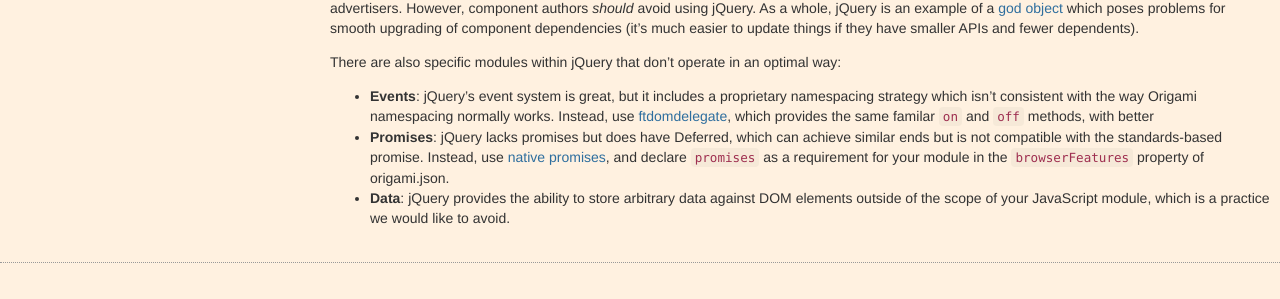
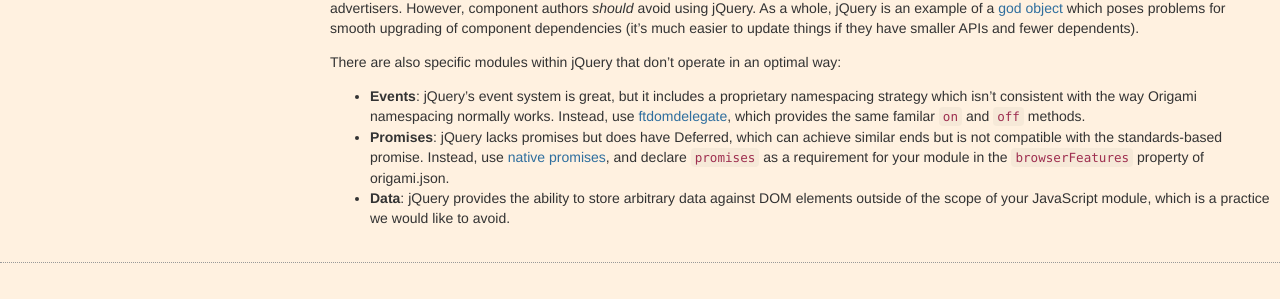
Before and after one commit to Financial-Times/ft-origami, a Jekyll site: the page built from docs/3rd-party-a-list.md, in a window 1280 px wide. Shown: the part 1108-1407 px from the top of the page. Built offline with Jekyll 4.4.1, drawn with Linux system fonts in a browser that asks for light colours; some web fonts are replaced.

Commit message:
Drop hanging sentence fragment

```diff
--- a/docs/3rd-party-a-list.md
+++ b/docs/3rd-party-a-list.md
@@ -64,6 +64,6 @@ jQuery is a commonly requested general purpose library, and may well already be
 
 There are also specific modules within jQuery that don't operate in an optimal way:
 
-* **Events**: jQuery's event system is great, but it includes a proprietary namespacing strategy which isn't consistent with the way Origami namespacing normally works.  Instead, use [ftdomdelegate](https://github.com/ftlabs/ftdomdelegate), which provides the same familar `on` and `off` methods, with better
+* **Events**: jQuery's event system is great, but it includes a proprietary namespacing strategy which isn't consistent with the way Origami namespacing normally works.  Instead, use [ftdomdelegate](https://github.com/ftlabs/ftdomdelegate), which provides the same familar `on` and `off` methods.
 * **Promises**: jQuery lacks promises but does have Deferred, which can achieve similar ends but is not compatible with the standards-based promise.  Instead, use [native promises](https://developer.mozilla.org/en-US/docs/Web/JavaScript/Reference/Global_Objects/Promise), and declare `promises` as a requirement for your module in the `browserFeatures` property of origami.json.
 * **Data**: jQuery provides the ability to store arbitrary data against DOM elements outside of the scope of your JavaScript module, which is a practice we would like to avoid.
```
